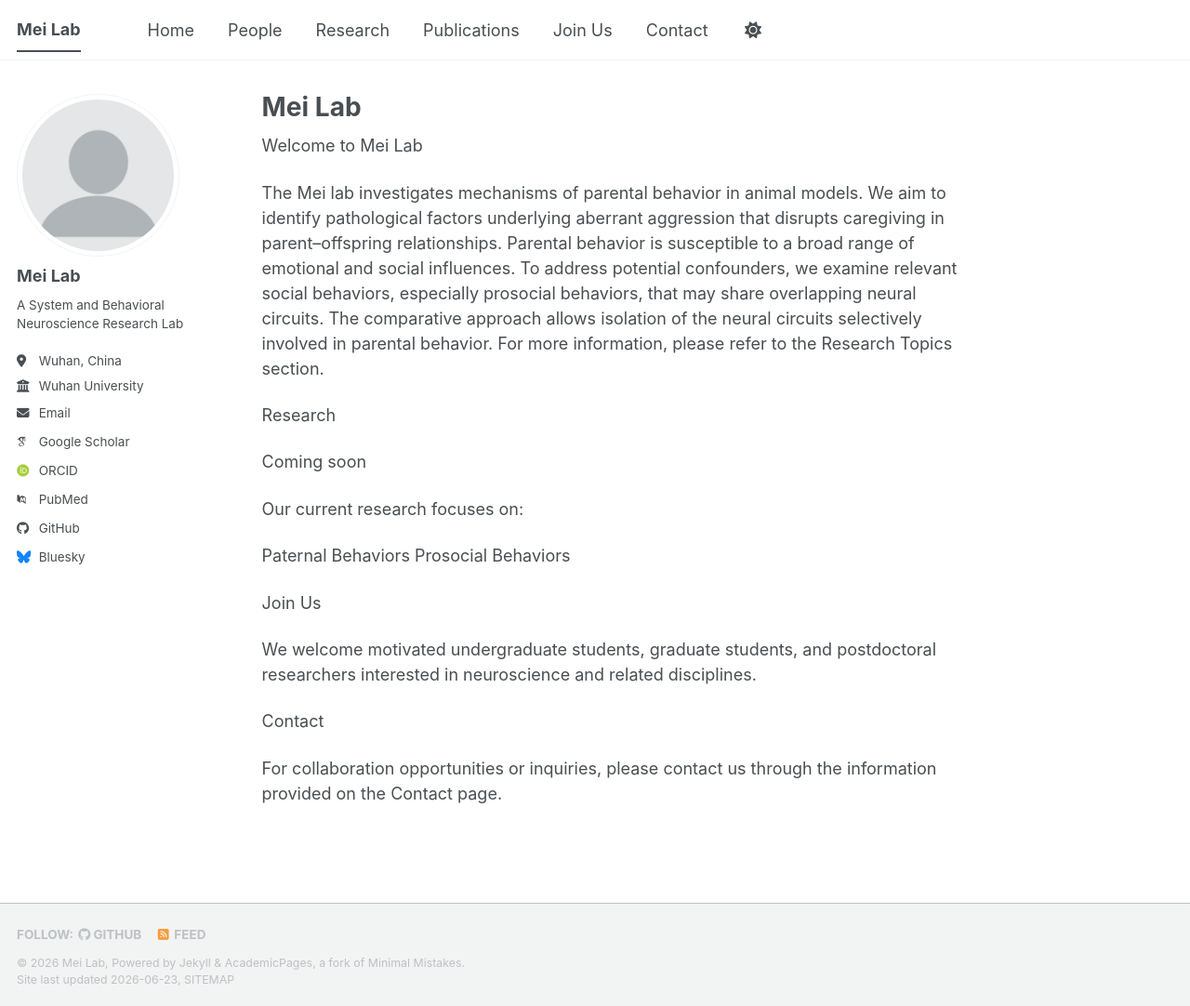
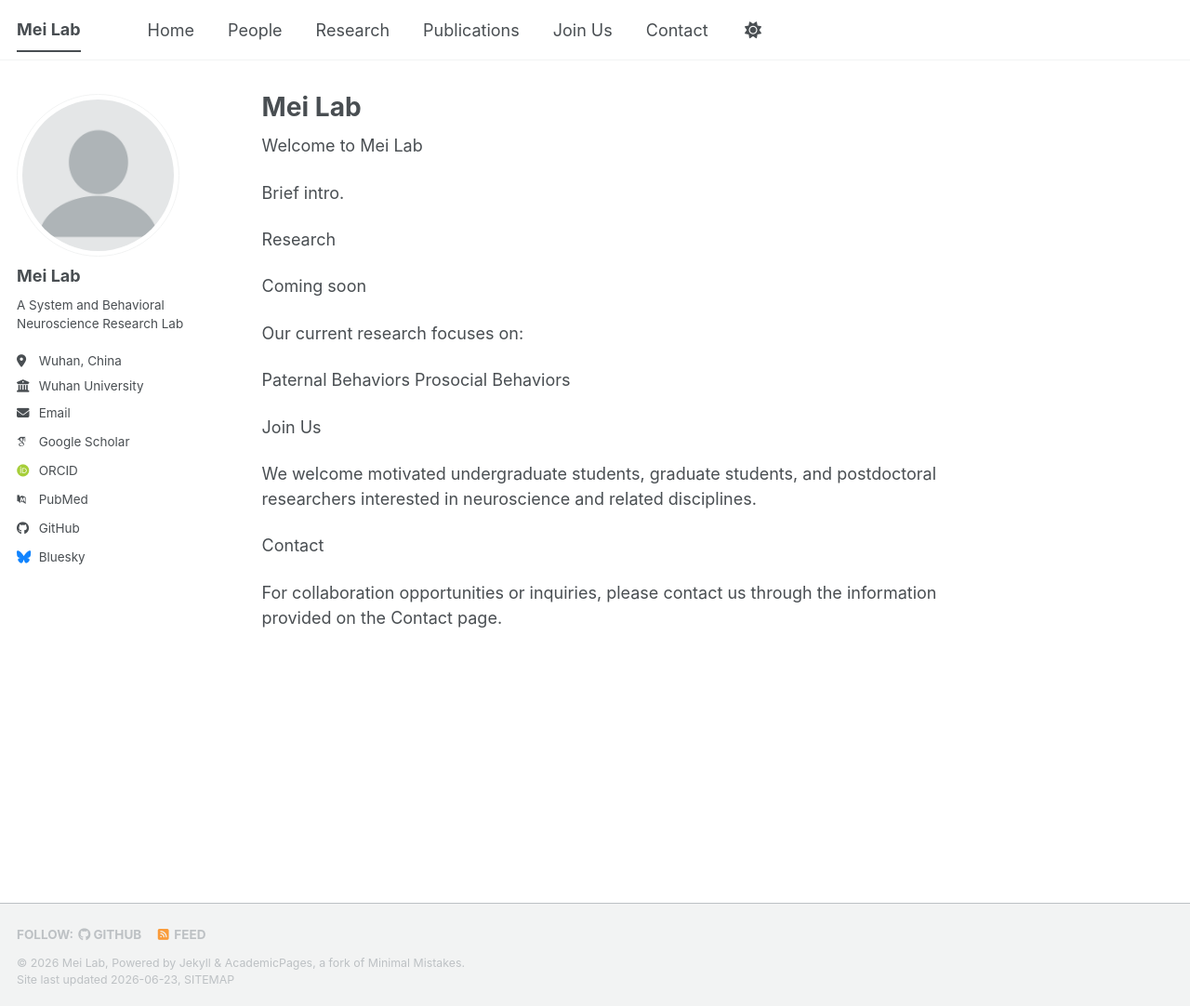
Before and after one commit to quilly176/meilab-test, a Jekyll site: the page built from _pages/about.md, in a window 1280 px wide and 1082 px high. Shown: the whole window at 93% size. Built offline with Jekyll 4.4.1, drawn with Linux system fonts in a browser that asks for light colours; some web fonts are replaced; a script bundle is joined from its source files by our own code; library files that are not in the unit come from our copies.

Commit message:
Update about.md

```diff
--- a/_pages/about.md
+++ b/_pages/about.md
@@ -9,7 +9,7 @@ redirect_from:
 
 Welcome to Mei Lab
 
-The Mei lab investigates mechanisms of parental behavior in animal models. We aim to identify pathological factors underlying aberrant aggression that disrupts caregiving in parent–offspring relationships. Parental behavior is susceptible to a broad range of emotional and social influences. To address potential confounders, we examine relevant social behaviors, especially prosocial behaviors, that may share overlapping neural circuits. The comparative approach allows isolation of the neural circuits selectively involved in parental behavior. For more information, please refer to the Research Topics section.
+Brief intro.
 
 Research
 
```
